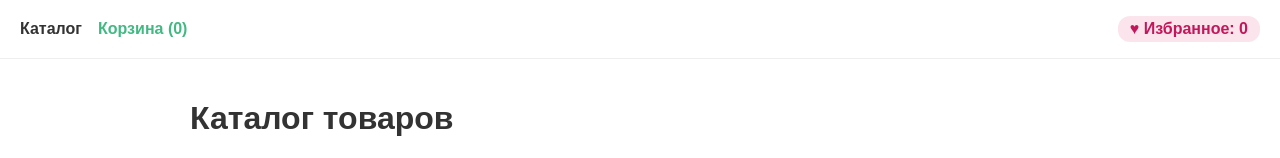
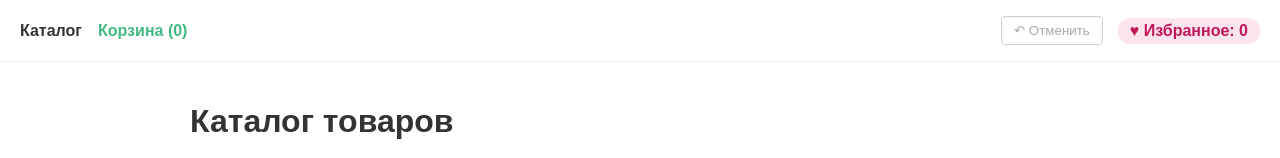
Before and after one commit to nikitanelubin/pr34-pinia, a Vue app: page / in a window 1280 px wide. Shown: the top 158 px of the page. Built offline with nearby package versions, Linux system fonts and the light colour scheme.

Commit message:
Отмена последнего действия с корзиной (кнопка «Отменить»)

```diff
--- a/src/App.vue
+++ b/src/App.vue
@@ -6,9 +6,17 @@
       <RouterLink to="/cart" class="nav-link">Корзина ({{ cartStore.count }})</RouterLink>
     </nav>
 
-    <!-- счётчик из второго store. Он реактивный: меняется сам,
-         как только на любой странице нажали на сердечко -->
-    <span class="favorites">♥ Избранное: {{ favoritesStore.count }}</span>
+    <div class="header-right">
+      <!-- отмена последнего действия с корзиной.
+           :disabled - кнопка неактивна, если отменять нечего -->
+      <button class="btn-undo" :disabled="!cartStore.canUndo" @click="cartStore.undo()">
+        ↶ Отменить
+      </button>
+
+      <!-- счётчик из второго store. Он реактивный: меняется сам,
+           как только на любой странице нажали на сердечко -->
+      <span class="favorites">♥ Избранное: {{ favoritesStore.count }}</span>
+    </div>
   </header>
 
   <!-- предупреждение из store (например, о лимите корзины) - видно на любой странице -->
@@ -34,6 +42,25 @@ const favoritesStore = useFavoritesStore()
   align-items: center;
   padding: 1rem 20px;
   border-bottom: 1px solid #eee;
+}
+
+.header-right {
+  display: flex;
+  align-items: center;
+  gap: 15px;
+}
+
+.btn-undo {
+  padding: 6px 12px;
+  border: 1px solid #ccc;
+  border-radius: 4px;
+  background: white;
+  cursor: pointer;
+}
+
+.btn-undo:disabled {
+  color: #aaa;
+  cursor: not-allowed;
 }
 
 .favorites {
--- a/src/stores/cart.js
+++ b/src/stores/cart.js
@@ -13,7 +13,9 @@ export const useCartStore = defineStore('cart', {
     // JSON.parse превращает текст обратно в массив, а если там пусто - берём []
     items: JSON.parse(localStorage.getItem('cart_items')) || [],
     // текст предупреждения (пустая строка - предупреждения нет)
-    warning: ''
+    warning: '',
+    // история для кнопки "Отменить": копии корзины до каждого изменения
+    history: []
   }),
 
   // getters - вычисляемые значения (как computed), всегда актуальные
@@ -21,7 +23,9 @@ export const useCartStore = defineStore('cart', {
     // Пересчитываем количество и сумму на основе items.
     // reduce проходит по всем товарам и накапливает одно число (начиная с 0)
     count: (state) => state.items.reduce((sum, item) => sum + item.quantity, 0),
-    sum: (state) => state.items.reduce((total, item) => total + item.price * item.quantity, 0)
+    sum: (state) => state.items.reduce((total, item) => total + item.price * item.quantity, 0),
+    // можно ли что-то отменить (есть ли что-нибудь в истории)
+    canUndo: (state) => state.history.length > 0
   },
 
   // actions - функции, которые меняют state. Все изменения корзины - только через них
@@ -33,6 +37,7 @@ export const useCartStore = defineStore('cart', {
         return
       }
       this.warning = ''
+      this.saveHistory()
 
       // ищем, есть ли уже такой товар в корзине
       const existing = this.items.find((i) => i.id === product.id)
@@ -51,6 +56,7 @@ export const useCartStore = defineStore('cart', {
 
     removeFromCart(id) {
       this.warning = ''
+      this.saveHistory()
       // filter оставляет все товары, кроме товара с этим id
       this.items = this.items.filter((i) => i.id !== id)
       this.saveToLocalStorage()
@@ -58,6 +64,7 @@ export const useCartStore = defineStore('cart', {
 
     clearCart() {
       this.warning = ''
+      this.saveHistory()
       this.items = []
       this.saveToLocalStorage()
     },
@@ -73,13 +80,33 @@ export const useCartStore = defineStore('cart', {
         return
       }
       this.warning = ''
+      this.saveHistory()
 
       item.quantity += delta
       if (item.quantity <= 0) {
-        this.removeFromCart(id) // удаляем, если 0
-      } else {
-        this.saveToLocalStorage()
+        // удаляем, если 0. Здесь не вызываем removeFromCart,
+        // иначе в историю запишется лишний шаг и "Отменить" придётся нажимать дважды
+        this.items = this.items.filter((i) => i.id !== id)
       }
+      this.saveToLocalStorage()
+    },
+
+    // Запомнить, какой была корзина ДО изменения
+    saveHistory() {
+      // JSON.parse(JSON.stringify(...)) делает полную копию массива.
+      // Без копии в истории лежала бы ссылка на тот же самый массив,
+      // и он менялся бы вместе с корзиной
+      const copy = JSON.parse(JSON.stringify(this.items))
+      this.history.push(copy)
+    },
+
+    // Отмена последнего действия (добавить / удалить / изменить количество / очистить)
+    undo() {
+      if (this.history.length === 0) return
+      // pop() достаёт последний элемент массива и удаляет его из истории
+      this.items = this.history.pop()
+      this.warning = ''
+      this.saveToLocalStorage()
     },
 
     saveToLocalStorage() {
```
